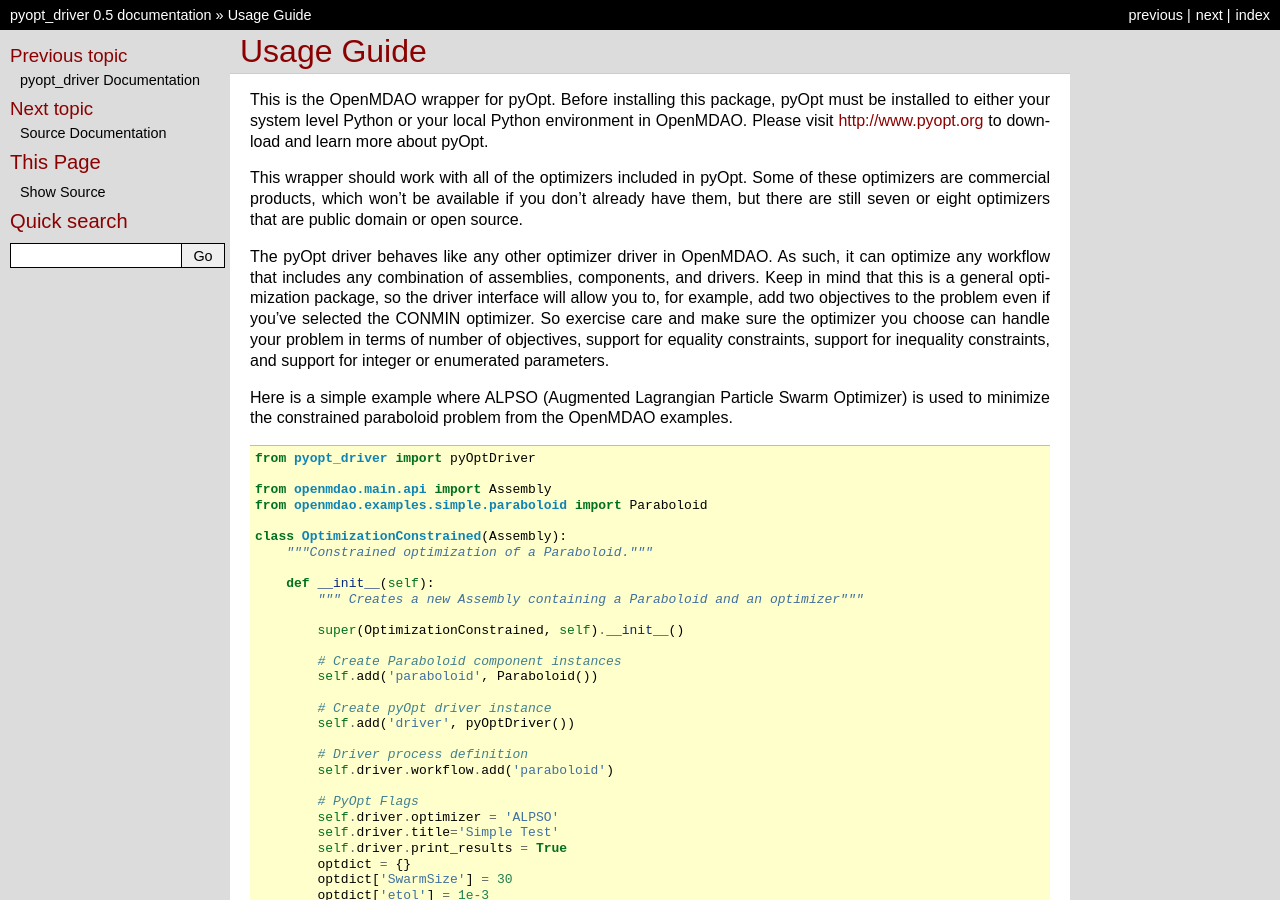
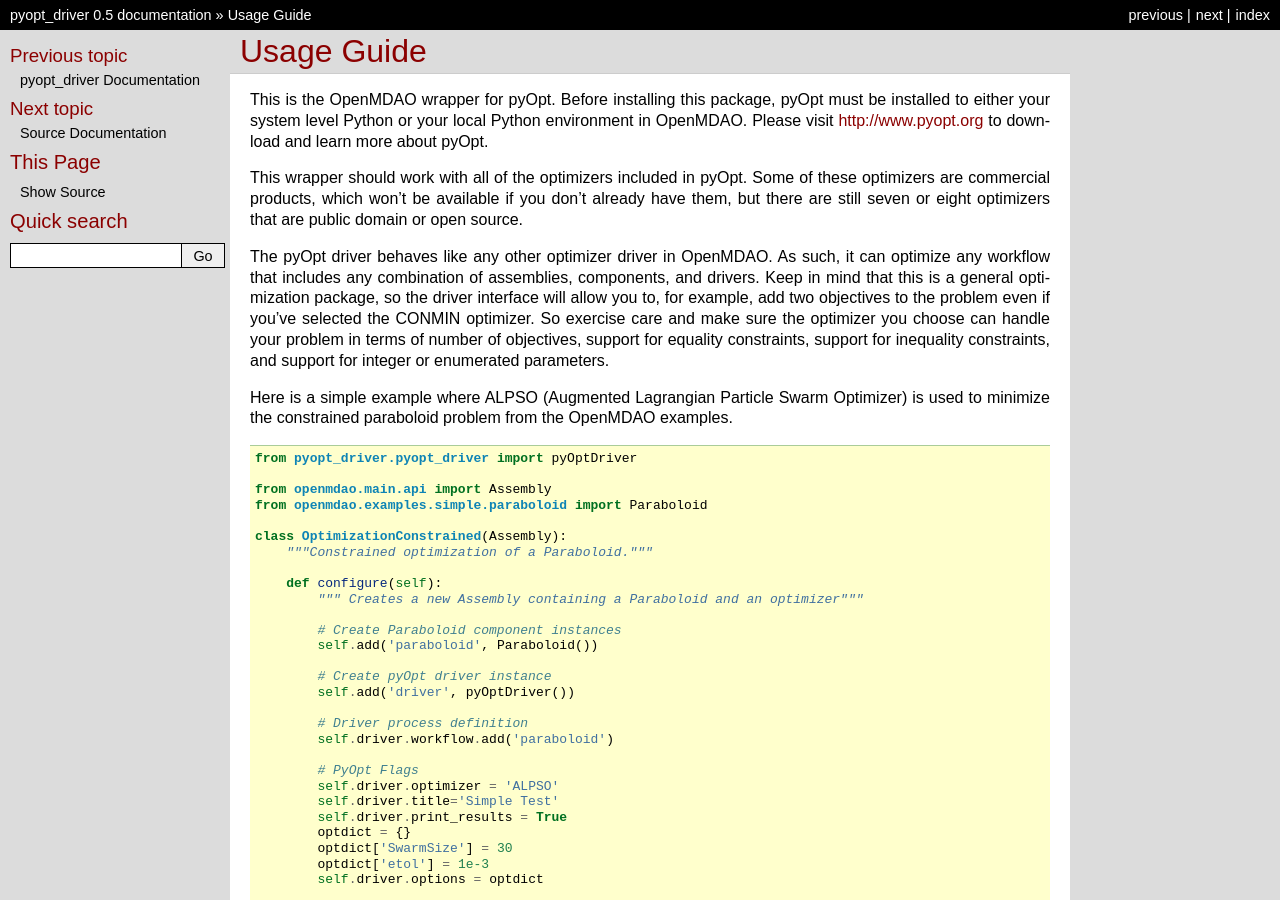
Before and after one commit to OpenMDAO-Plugins/pyopt_driver, a Sphinx documentation site: the page built from docs/usage.rst, in a window 1280 px wide and 900 px high. Built offline with Sphinx 7.4.7, drawn with Linux system fonts in a browser that asks for light colours.

Commit message:
Fixed mistake in docs, updated docs and tests with new configure() method.

```diff
--- a/docs/usage.rst
+++ b/docs/usage.rst
@@ -29,7 +29,7 @@
 
 .. testcode:: pyOpt_basic
 
-        from pyopt_driver import pyOptDriver
+        from pyopt_driver.pyopt_driver import pyOptDriver
 
         from openmdao.main.api import Assembly
         from openmdao.examples.simple.paraboloid import Paraboloid
@@ -37,10 +37,8 @@
         class OptimizationConstrained(Assembly):
             """Constrained optimization of a Paraboloid."""
 
-            def __init__(self):
+            def configure(self):
                 """ Creates a new Assembly containing a Paraboloid and an optimizer"""
-
-                super(OptimizationConstrained, self).__init__()
 
                 # Create Paraboloid component instances
                 self.add('paraboloid', Paraboloid())
--- a/setup.cfg
+++ b/setup.cfg
@@ -1,6 +1,6 @@
 [metadata]
 name = pyopt_driver
-version = 0.5
+version = 0.6
 summary = OpenMDAO driver wrapper for the open-source optimization package pyOpt
 description-file = README.txt
 keywords = openmdao
```
Also changed, not shown: 1 other file.
